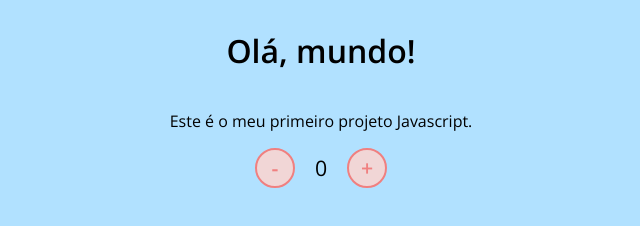
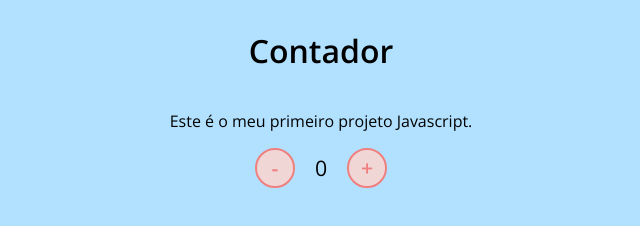
Before and after one commit to tasjessica/Contador-html--css-e-js, a plain HTML site: page index.html in a window 1280 px wide. Shown: the whole page, without its empty margins (319-959 px from the left). Drawn offline with nearby package versions, Linux system fonts and the light colour scheme.

Commit message:
Update index.html

```diff
--- a/index.html
+++ b/index.html
@@ -9,7 +9,7 @@
     <title>Contador</title>
 </head>
 <body>
-    <h1>Olá, mundo!</h1>
+    <h1>Contador</h1>
     <p>Este é o meu primeiro projeto Javascript.</p>
     <div id="counter">
         <button name="subtrair" onclick="decrement()">-</button>
```
